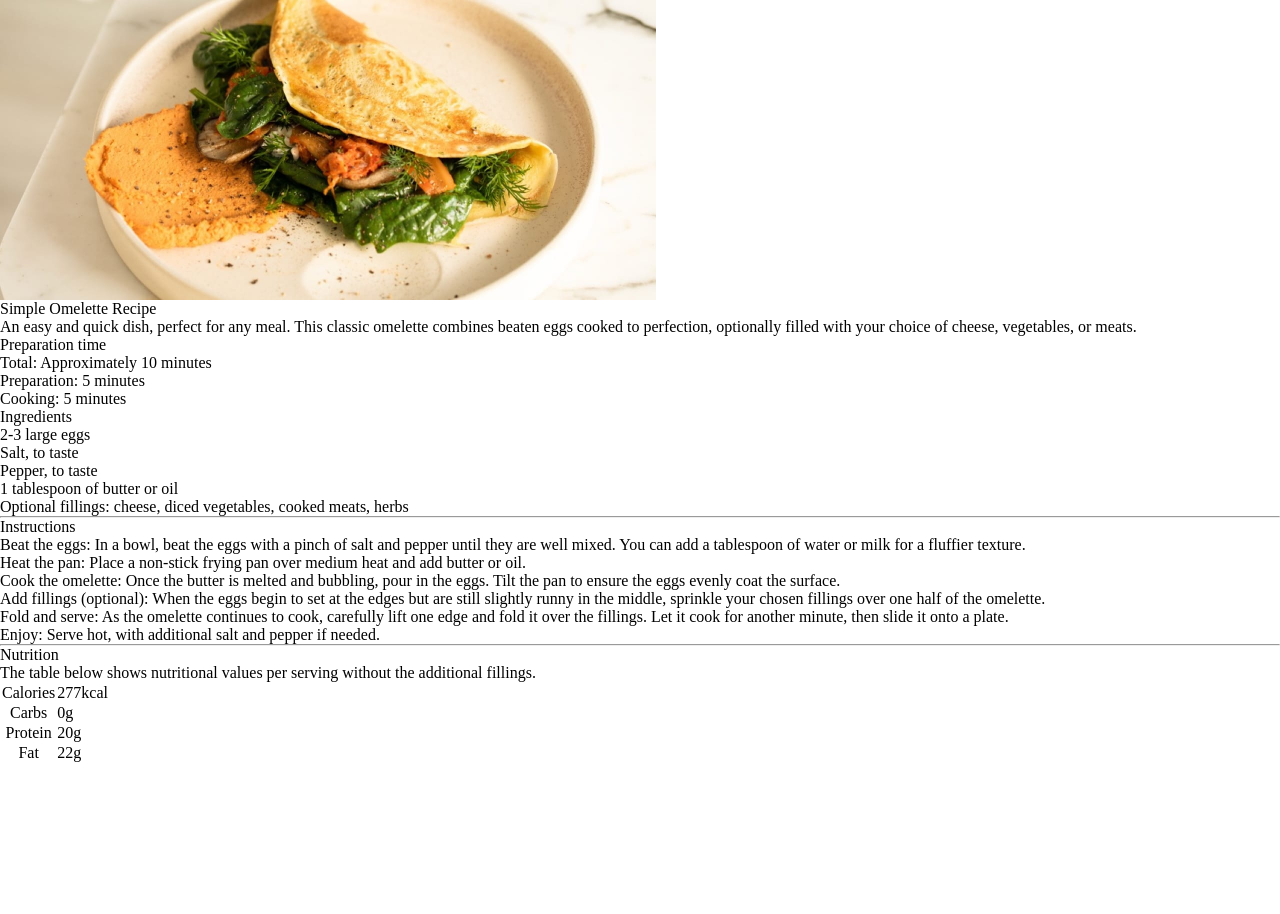
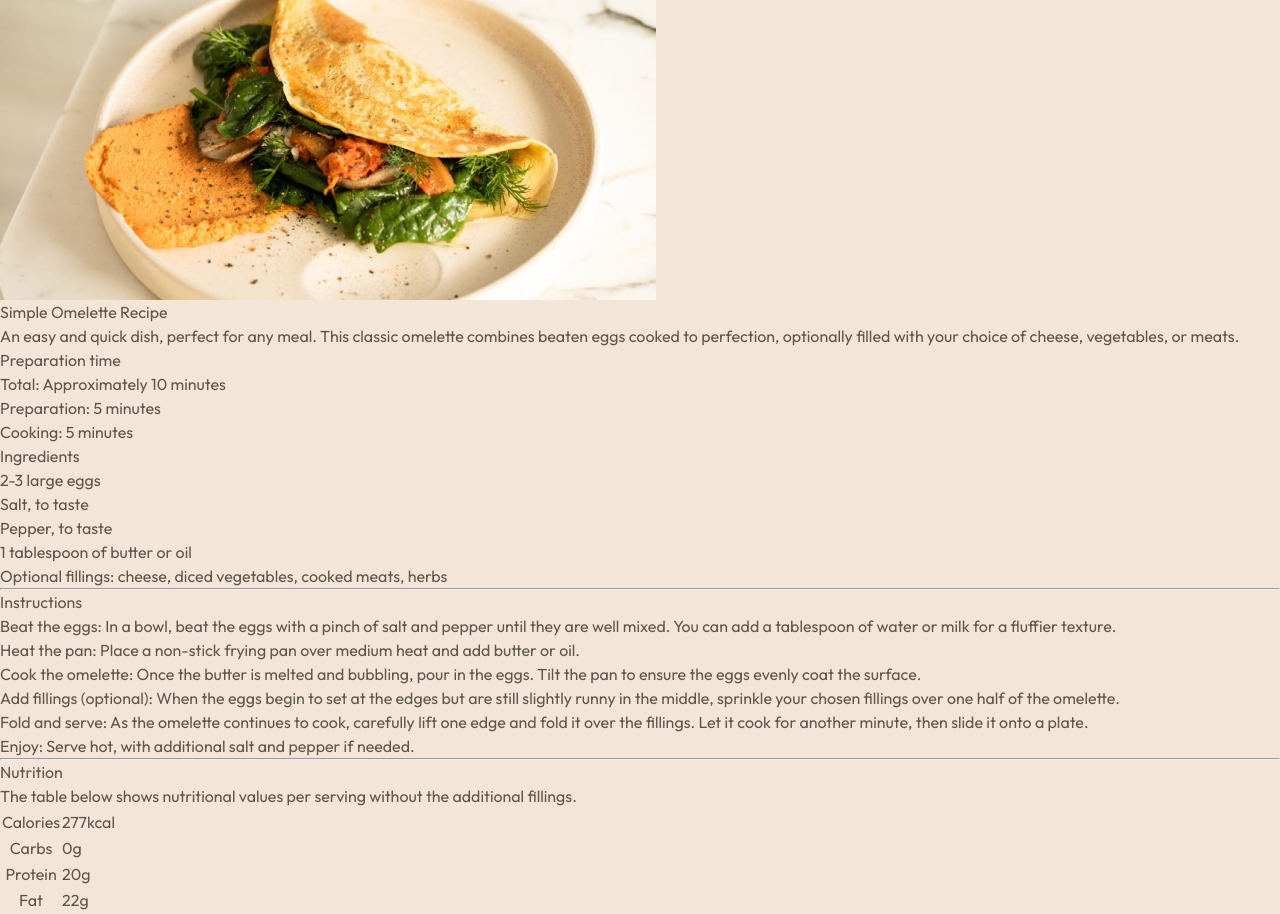
Before and after one commit to dionysia-lemonaki/recipe-page, a website: page index.html in a window 1280 px wide. Before the commit the page ends 800 px from the top, so only its background shows below. Drawn offline with Linux system fonts and the light colour scheme.

Commit message:
Add global styles

```diff
--- a/style.css
+++ b/style.css
@@ -88,3 +88,12 @@ img {
   display: block;
   max-width: 100%;
 }
+
+body {
+  background-color: var(--clr-bg-body);
+  color: var(--clr-text-primary);
+  font-family: var(--ff-sans);
+  font-size: var(--fs-base);
+  font-weight: var(--fw-normal);
+  line-height: var(--lh-base);
+}
```
